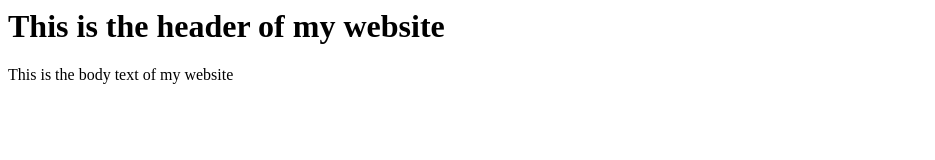
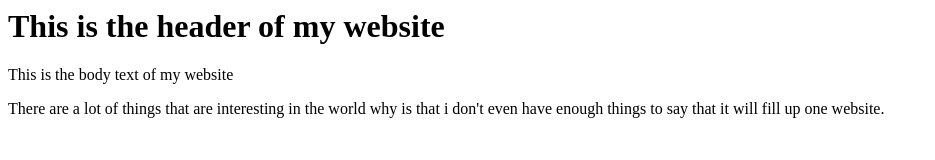
Before and after one commit to bwoldeaegay/MyRepo-1, a plain HTML site: page index.html in a window 1280 px wide. Shown: the whole page, without its empty margins (0-935 px from the left). Drawn offline with Linux system fonts and the light colour scheme.

Commit message:
Added body to index.html

```diff
--- a/index.html
+++ b/index.html
@@ -6,5 +6,9 @@
    </head>
    <body>
        <p>  This is the body text of my website</p>
+	    <p> There are a lot of things that are interesting in the world
+             why is that i don't even have enough things to say that
+			 it will fill up one website.
+			</p>
    </body>
 </html>
```
